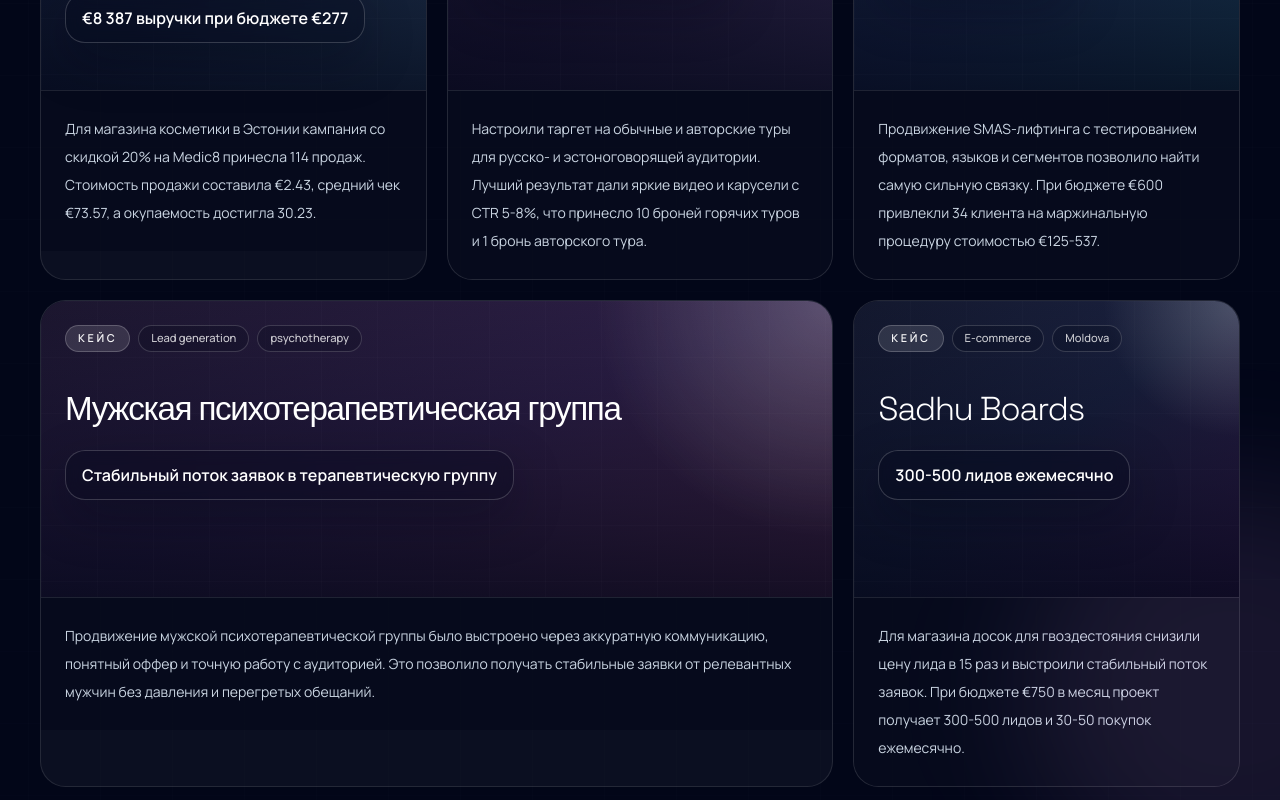
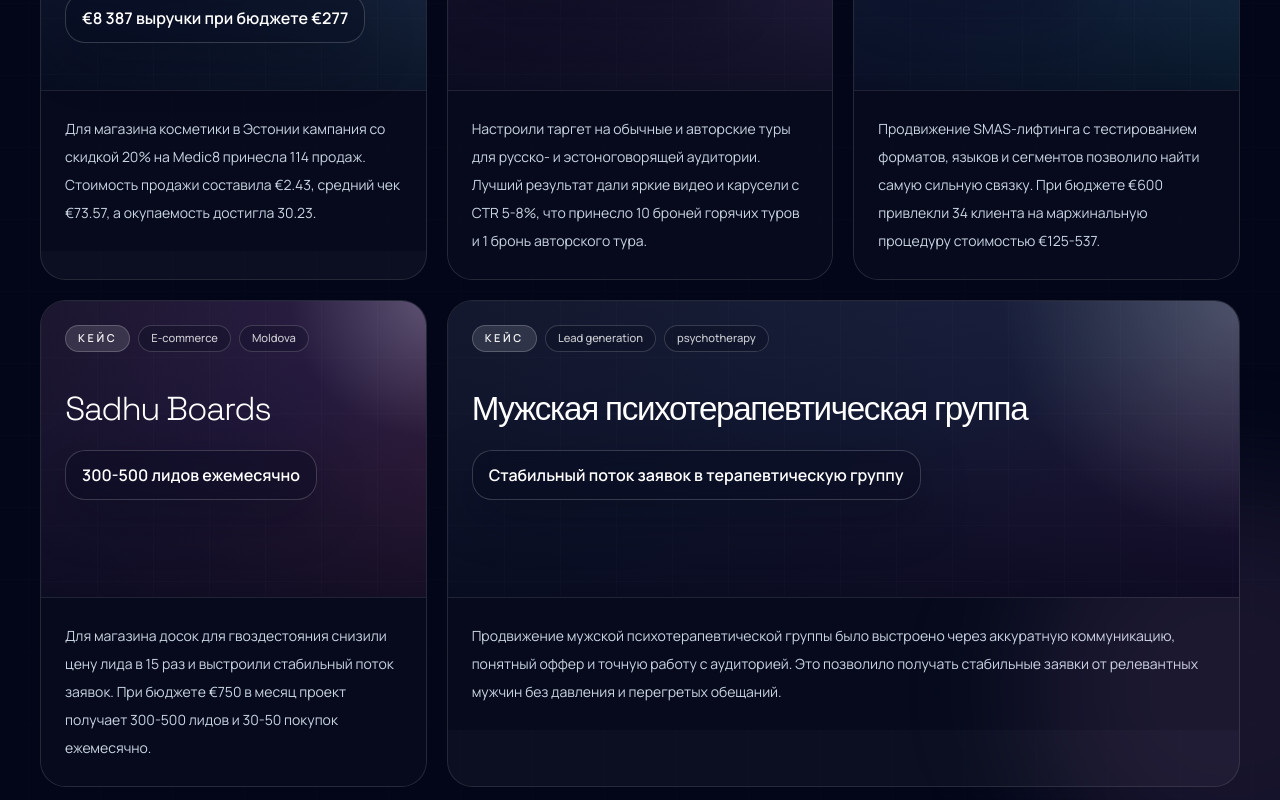
Before and after one commit to ignatevako-ko/site, a Next.js app: page / in a window 1280 px wide. Shown: the part 1748-2548 px from the top of the page. Built offline with nearby package versions, Linux system fonts and the light colour scheme.

Commit message:
Mirror lower case card layout

```diff
--- a/src/app/cases/page.tsx
+++ b/src/app/cases/page.tsx
@@ -73,11 +73,12 @@ function CaseCard({
 }) {
   const palette = caseBackgrounds[index % caseBackgrounds.length];
   const categoryParts = item.category.split("/").map((part) => part.trim());
+  const isWideCase = index === 0 || item.category.toLowerCase().includes("psychotherapy");
 
   return (
     <article
       className={`group overflow-hidden rounded-[1.6rem] border border-white/10 bg-white/[0.04] transition hover:-translate-y-1 hover:border-violet-300/35 ${
-        index === 0 || index === 5 ? "xl:col-span-2" : ""
+        isWideCase ? "xl:col-span-2" : ""
       }`}
     >
       <div
@@ -134,6 +135,10 @@ export default function CasesPage() {
 
   const content = siteContent[language];
   const copy = casesPageCopy[language];
+  const casesForGrid =
+    content.cases.length > 6
+      ? [...content.cases.slice(0, 5), content.cases[6], content.cases[5]]
+      : content.cases;
 
   return (
     <main className="relative min-h-screen overflow-hidden bg-slate-950 text-white">
@@ -178,7 +183,7 @@ export default function CasesPage() {
           </div>
 
           <div className="mt-12 grid gap-5 lg:grid-cols-2 xl:grid-cols-3">
-            {content.cases.map((item, index) => (
+            {casesForGrid.map((item, index) => (
               <CaseCard key={item.title} item={item} index={index} badge={copy.badge} />
             ))}
           </div>
--- a/src/components/landing-page.tsx
+++ b/src/components/landing-page.tsx
@@ -235,11 +235,12 @@ function BackgroundGlow({
 function CaseCard({ item, index, language }: { item: CaseStudy; index: number; language: Language }) {
   const palette = caseBackgrounds[index % caseBackgrounds.length];
   const categoryParts = item.category.split("/").map((part) => part.trim());
+  const isWideCase = index === 0 || item.category.toLowerCase().includes("psychotherapy");
 
   return (
     <article
       className={`group overflow-hidden rounded-[1.6rem] border border-white/10 bg-white/[0.04] transition hover:-translate-y-1 hover:border-violet-300/35 ${
-        index === 0 || index === 5 ? "xl:col-span-2" : ""
+        isWideCase ? "xl:col-span-2" : ""
       }`}
     >
       <div
@@ -292,6 +293,13 @@ export function LandingPage() {
   const pricing = pricingByLanguage[language];
   const liveTestimonials = useMemo(() => liveTestimonialsCopy[language], [language]);
   const creativeExamples = useMemo(() => creativeExamplesCopy[language], [language]);
+  const casesForGrid = useMemo(
+    () =>
+      content.cases.length > 6
+        ? [...content.cases.slice(0, 5), content.cases[6], content.cases[5]]
+        : content.cases,
+    [content.cases],
+  );
   const [activeTestimonial, setActiveTestimonial] = useState(0);
 
   useEffect(() => {
@@ -411,7 +419,7 @@ export function LandingPage() {
             description={content.sectionLead.cases}
           />
           <div className="mt-10 grid gap-5 lg:grid-cols-2 xl:grid-cols-3">
-            {content.cases.map((item, index) => (
+            {casesForGrid.map((item, index) => (
               <CaseCard key={item.title} item={item} index={index} language={language} />
             ))}
           </div>
```
